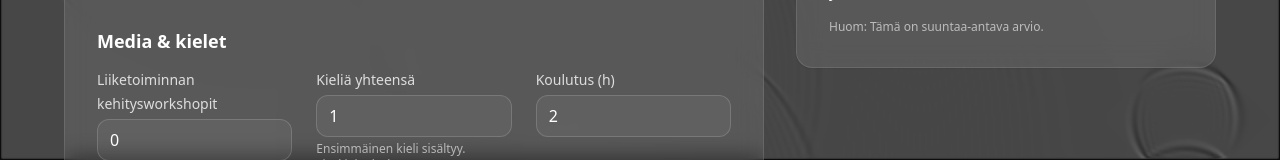
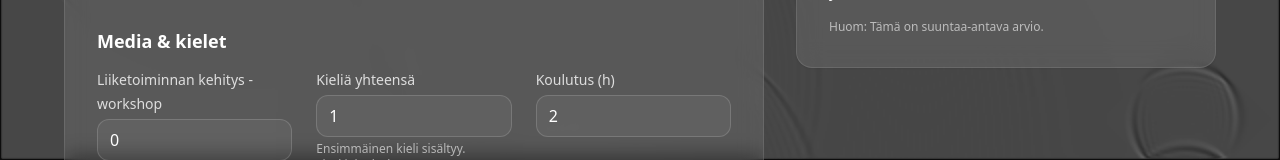
Before and after one commit to joniwinsten-lab/odoo-calculator, a Next.js app: page / in a window 1280 px wide. Shown: the part 640-800 px from the top of the page. Built offline with nearby package versions, Linux system fonts and the light colour scheme.

Commit message:
Business packs v2

```diff
--- a/src/app/page.tsx
+++ b/src/app/page.tsx
@@ -89,7 +89,7 @@ const dict = {
     advancedShort: "Edistynyt",
 
     mediaLang: "Media & kielet",
-    photoSessions: "Liiketoiminnan kehitysworkshopit",
+    photoSessions: "Liiketoiminnan kehitys -workshop",
     totalLanguages: "Kieliä yhteensä",
     firstLangNote: "Ensimmäinen kieli sisältyy. Lisäkielet laskutetaan.",
     cmsTraining: "Koulutus (h)",
@@ -132,7 +132,7 @@ const RATES = {
   logo: 1500, // hinta mikäli autamme logon suunnittelussa
   copywritingPerPage: 60, // Copywriting avustamisen hinta per sivu
   seoLevels: { none: 0, basic: 500, standard: 800, advanced: 1500 }, // SEO toimintojen 4 tason hinnat
-  photographySession: 220, // Keksitäänkö joku lisäpalvelu mitä voisi ostaa?
+  photographySession: 750, // Keksitäänkö joku lisäpalvelu mitä voisi ostaa?
   multilingualPerLanguage: 180, // hinta per kieliversio?
   cmsTrainingPerHour: 119, // Koulutuksen hinta per tunti
   maintenance: { none: 0, basic: 199, pro: 399, enterprise: 699 }, // Ylläpidon hinta, paketit
```
